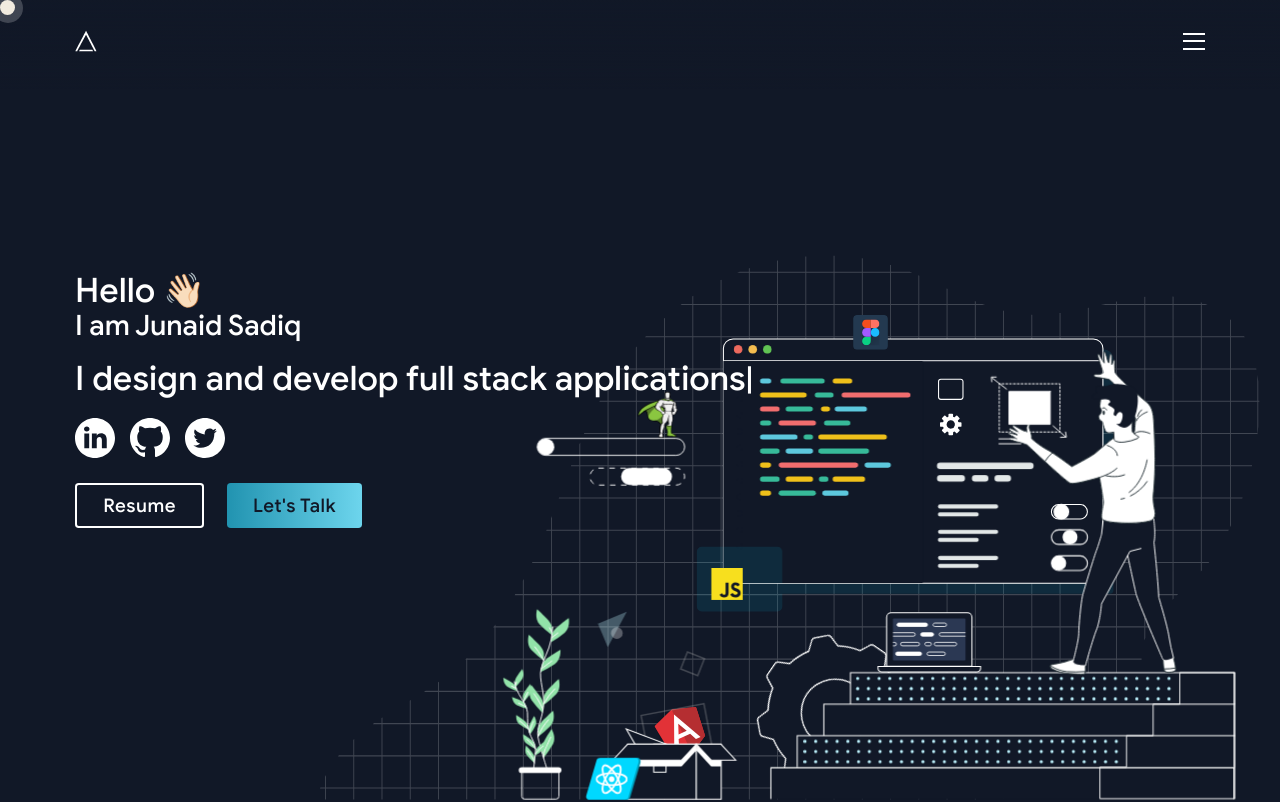
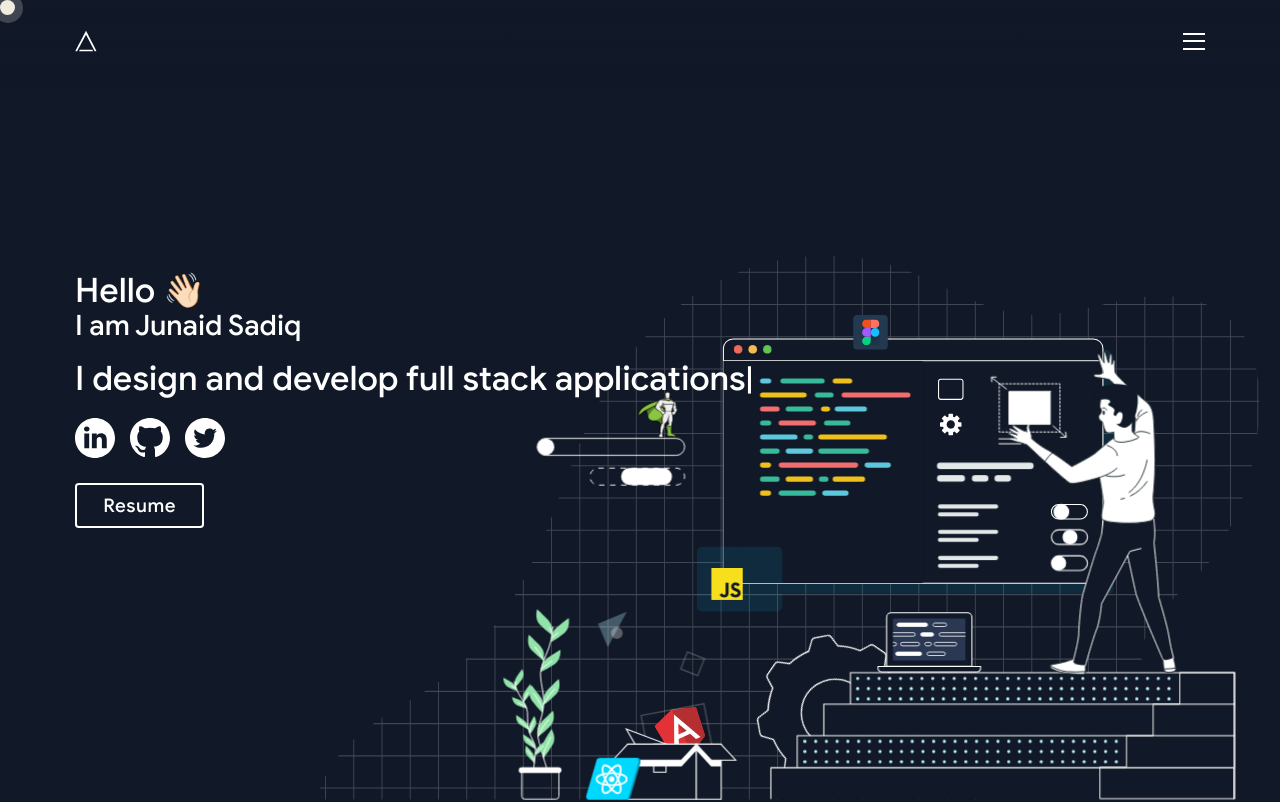
Before and after one commit to junaidsadiq-fi/portfolio-site, a Next.js app: page / in a window 1280 px wide. Shown: the top 802 px of the page. Built offline with nearby package versions, Linux system fonts and the light colour scheme.

Commit message:
removed the build related bugs

```diff
--- a/components/common/footer.tsx
+++ b/components/common/footer.tsx
@@ -36,7 +36,7 @@ const Footer = () => {
           }}
           href="/Junaid_Resume.pdf"
         ></Button>
-        <Button
+     {/*    <Button
           classes="ml-3"
           type={ButtonTypes.WHITE}
           name="Let's Talk"
@@ -45,7 +45,7 @@ const Footer = () => {
             target: "_blank",
             rel: "noreferrer",
           }}
-        ></Button>
+        ></Button> */}
       </div>
       <h2 className="text-center text-sm sm:text-base mt-8">
         Designed and Developed with ❤️ by junaid sadiq
--- a/components/home/hero.tsx
+++ b/components/home/hero.tsx
@@ -94,7 +94,7 @@ const HeroSection = React.memo(() => {
           }}
           href="/Junaid_Resume.pdf"
         ></Button>
-        <Button
+      {/*   <Button
           classes="ml-3"
           type={ButtonTypes.PRIMARY}
           name="Let's Talk"
@@ -103,7 +103,7 @@ const HeroSection = React.memo(() => {
             target: "_blank",
             rel: "noreferrer",
           }}
-        ></Button>
+        ></Button> */}
       </div>
     </div>
   );
```
Also changed, not shown: 1 other file (tests, documents, lock files or other folders).
